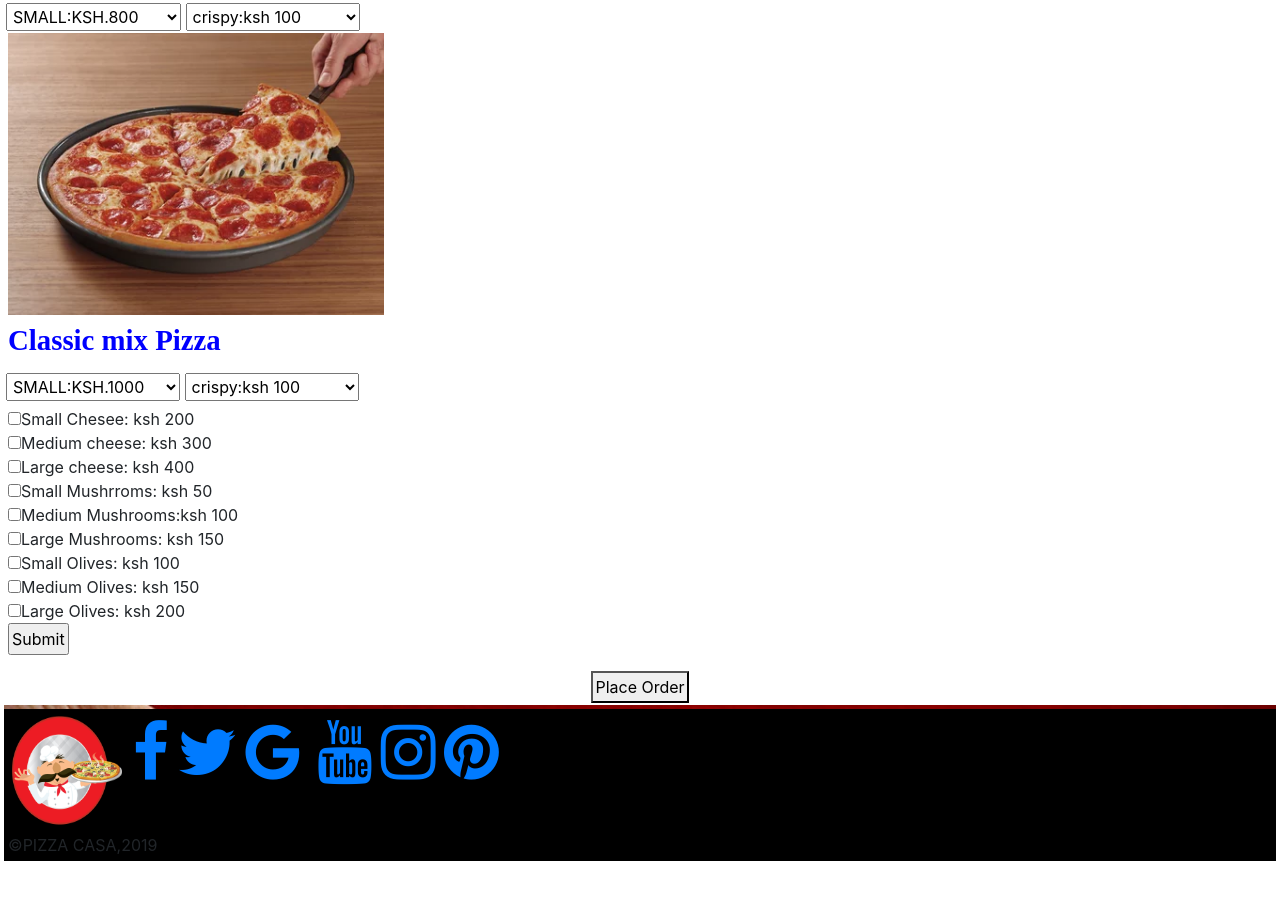
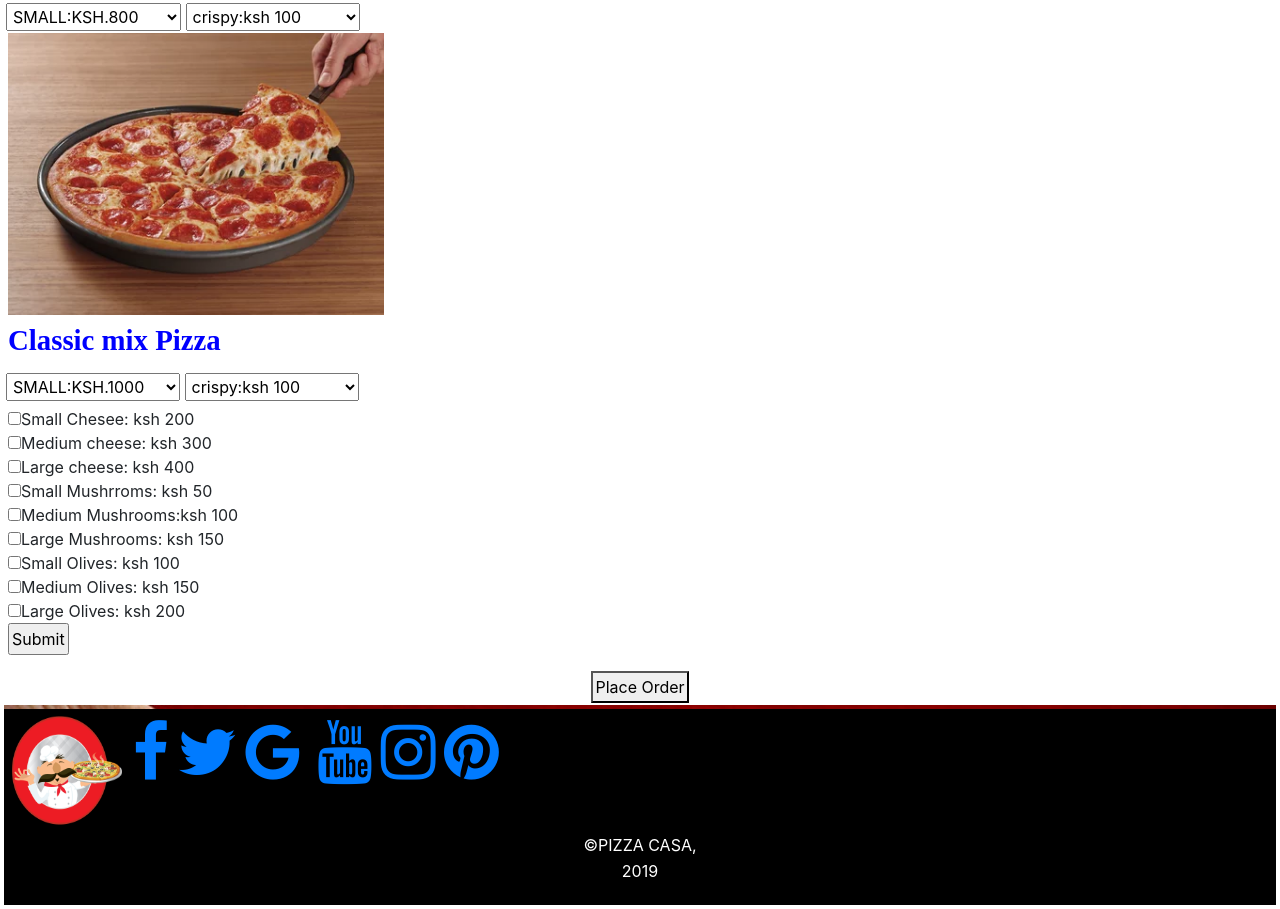
Before and after one commit to virginiah894/pizza-casa, a plain HTML site: page index.html in a window 1280 px wide. Shown: the part 1696-2605 px from the top of the page. Before the commit the page ends 2561 px from the top, so only its background shows below. Drawn offline with nearby package versions, Linux system fonts and the light colour scheme; a web font is replaced by a local one.

Commit message:
add copyright

```diff
--- a/css/styles.css
+++ b/css/styles.css
@@ -67,3 +67,7 @@ float:right;
 footer{
   background-color:black;
 }
+#cpy{
+  color:white;
+  text-align: center;
+}
--- a/index.html
+++ b/index.html
@@ -135,7 +135,8 @@
     <a href="#" class="fa fa-instagram fa-4x"></a>
     <a href="#" class="fa fa-pinterest fa-4x"></a>
     <div id="cpy">
-      &copy;PIZZA CASA,2019
+      &copy;PIZZA CASA,
+      <p>2019</p>
     </div>
   </Footer>
   <script src="js/bootstrap.min.js"></script>
```
